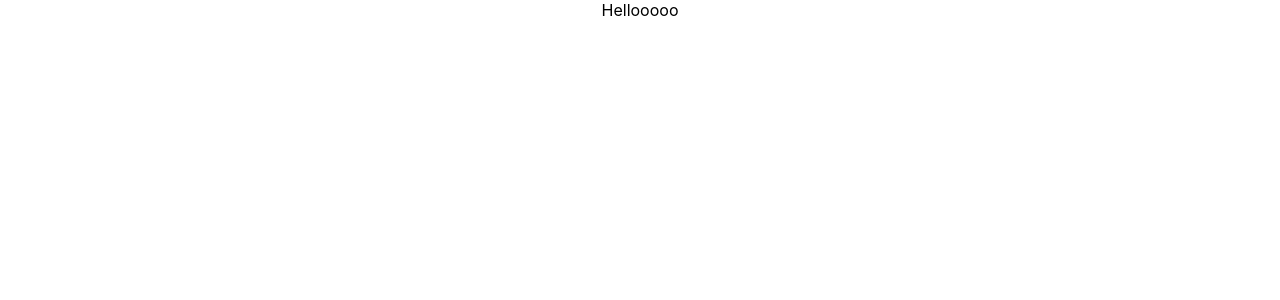
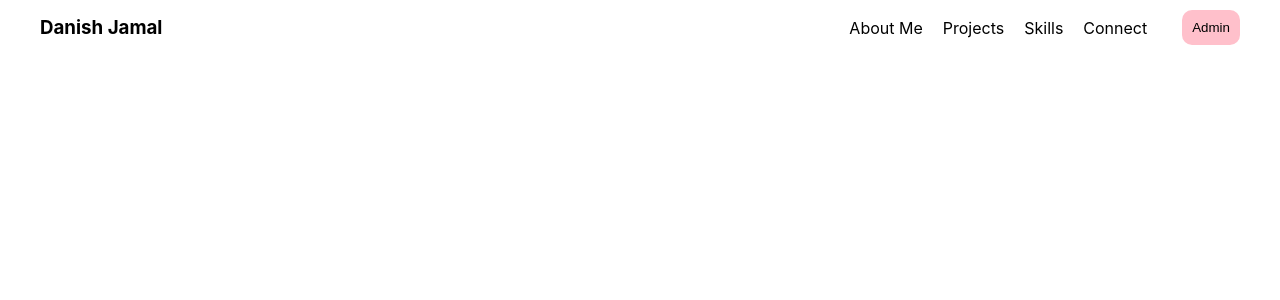
Before and after one commit to farish-jamal/danish-portfolio, a React (Create React App) app: page / in a window 1280 px wide. Shown: the top 300 px of the page. Built offline with nearby package versions, Linux system fonts and the light colour scheme.

Commit message:
header added

```diff
--- a/src/App.js
+++ b/src/App.js
@@ -1,9 +1,10 @@
 import './App.css';
+import Header from './components/Header';
 
 function App() {
   return (
     <div className="App">
-       Hellooooo
+      <Header />
     </div>
   );
 }
--- a/src/components/Header.js
+++ b/src/components/Header.js
@@ -0,0 +1,25 @@
+import React from 'react'
+import './header.css'
+
+function Header() {
+ return (
+   <>
+  <div className="header">
+     <div className="header__left">
+       <h3>Danish Jamal</h3>
+     </div>
+     <div className="header__right">
+       <div className="header__right__links">
+         <a href="/">About Me</a>
+         <a href="/">Projects</a>
+         <a href="/">Skills</a>
+         <a href="/">Connect</a>
+       </div>
+       <button className="header__btn">Admin</button>
+     </div>
+  </div>
+  </>
+ )
+}
+
+export default Header
--- /dev/null
+++ b/src/components/header.css
@@ -0,0 +1,34 @@
+.header{
+ display: flex;
+ align-items: center;
+ justify-content: space-between;
+ position: fixed;
+ top: 0;
+ left: 0;
+ right: 0;
+}
+.header__left, .header__right{
+ padding: 10px 40px;
+}
+.header__right{
+ display: flex;
+ align-items: center;
+}
+.header__right__links{
+ padding-right: 25px;
+}
+.header__right__links a{
+ text-decoration: none;
+ padding: 0 10px;
+ color: #000;
+}
+.header__btn{
+ padding: 10px;
+ border-radius: 10px;
+ border: none;
+ background-color: pink;
+ cursor: pointer;
+}
+.header__btn:hover{
+ background-color: rgb(247, 190, 199);
+}
--- a/src/index.css
+++ b/src/index.css
@@ -1,3 +1,8 @@
+*{
+  margin: 0;
+  padding: 0;
+  box-sizing: border-box;
+}
 body {
   margin: 0;
   font-family: -apple-system, BlinkMacSystemFont, 'Segoe UI', 'Roboto', 'Oxygen',
```
